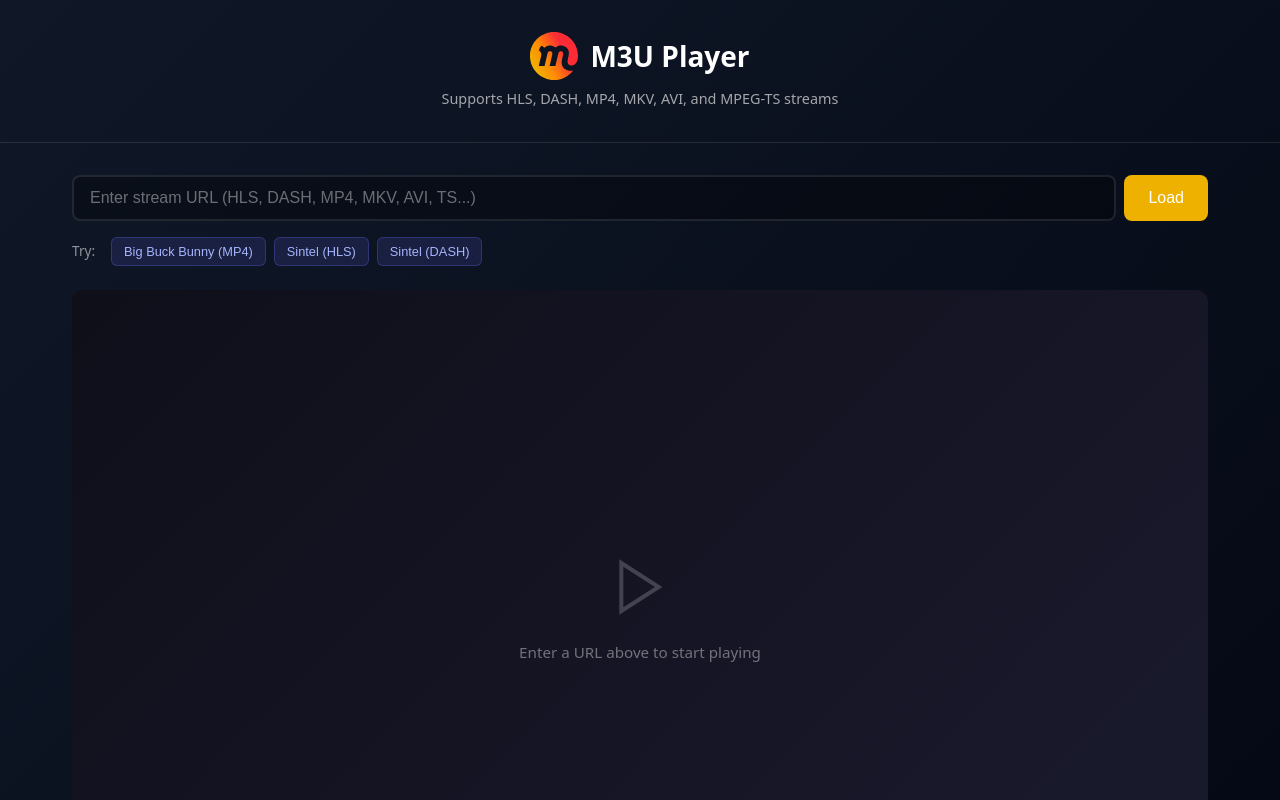
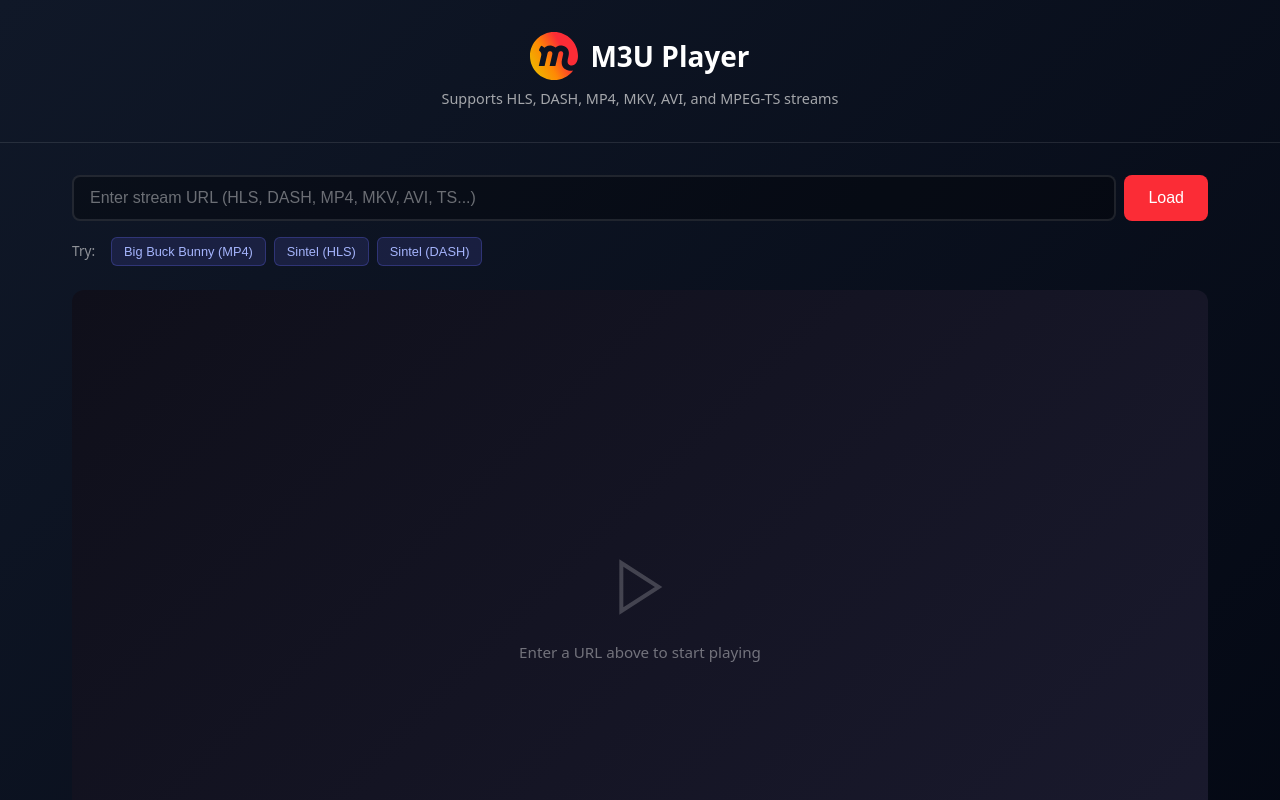
Before and after one commit to sparkison/m3u-player, a React (Vite) app: page / in a window 1280 px wide. Shown: the top 800 px of the page. Built offline with nearby package versions, Linux system fonts and the light colour scheme; what shaka-player would draw is missing.

Commit message:
chore: Update colors

```diff
--- a/src/App.css
+++ b/src/App.css
@@ -73,7 +73,7 @@
 }
 
 .url-input:focus {
-  border-color: #6366f1;
+  border-color: #615fff;
   box-shadow: 0 0 0 3px rgba(99, 102, 241, 0.2);
 }
 
@@ -86,7 +86,7 @@
   font-size: 1rem;
   font-weight: 500;
   color: #fff;
-  background: #efb100;
+  background: #fb2c36;
   border: none;
   border-radius: 8px;
   cursor: pointer;
@@ -94,7 +94,7 @@
 }
 
 .load-button:hover {
-  background: #fb2c36;
+  background: #c10007;
 }
 
 .load-button:active {
```
